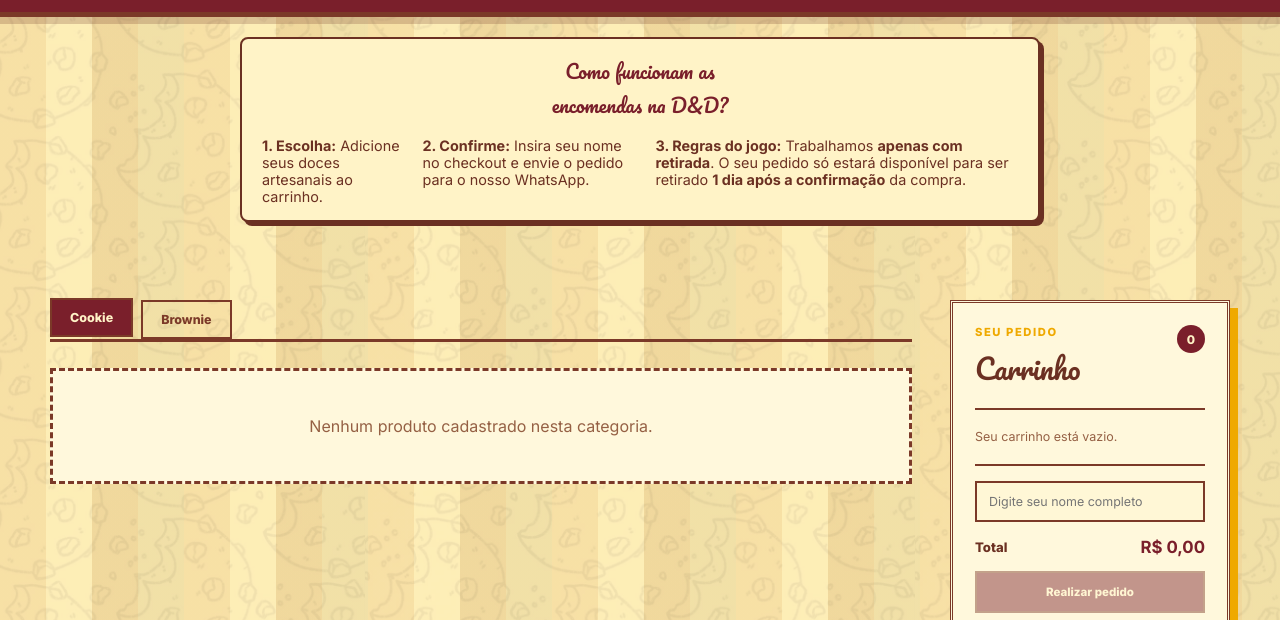
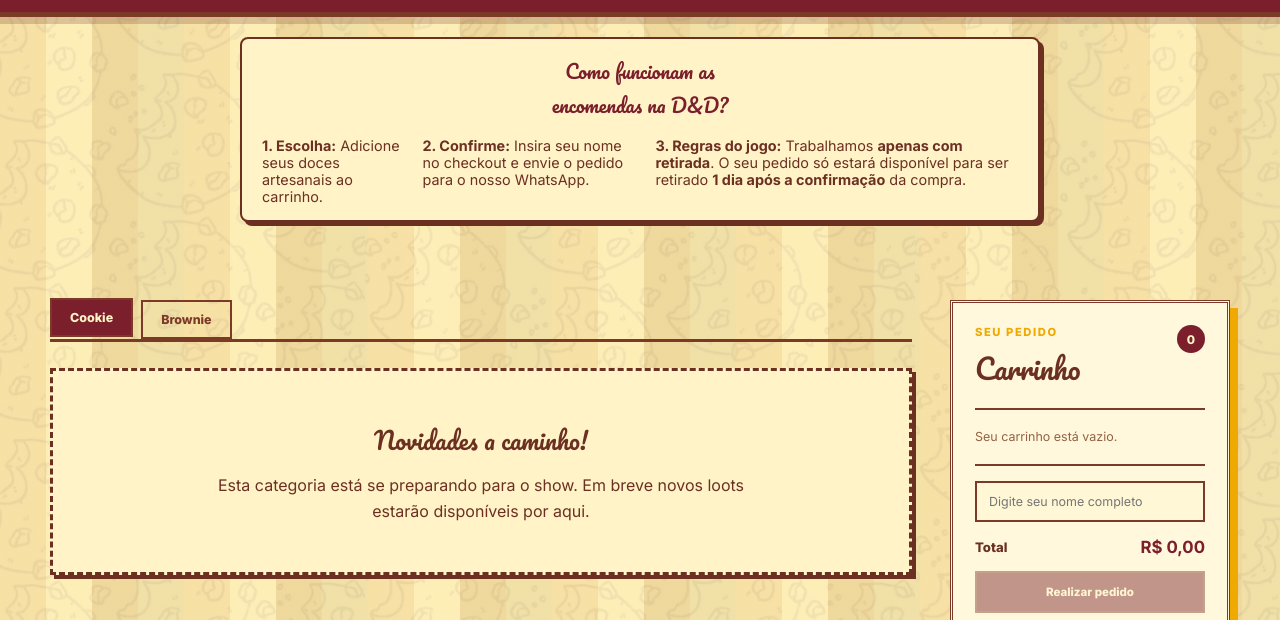
Before and after one commit to Raync-vs/Dados-e-Doces, a plain HTML site: page index.html in a window 1280 px wide. Both pictures are taken after a click on the tab "Cookie". Shown: the part 167-787 px from the top of the page. Drawn offline with Linux system fonts and the light colour scheme; no server answers.

Commit message:
Adiciona aviso padrao de em breve para categoria vazias

```diff
--- a/css/style.css
+++ b/css/style.css
@@ -783,13 +783,25 @@ textarea:focus {
 	text-align: center;
 }
 
-.empty-state {
+.category-empty-state {
 	grid-column: 1 / -1;
-	padding: 45px 20px;
-	color: var(--muted);
+	padding: 48px 24px;
+	color: var(--ink, #2B1E16);
 	text-align: center;
-	background: var(--paper);
-	border: 3px dashed var(--line);
+	background: var(--cream, #FFF3C7);
+	border: 3px dashed var(--ink, #2B1E16);
+	box-shadow: 4px 4px 0px var(--ink, #2B1E16);
+}
+
+.category-empty-state h3 {
+	margin-bottom: 12px;
+	font-size: 1.5rem;
+}
+
+.category-empty-state p {
+	max-width: 560px;
+	margin: 0 auto;
+	line-height: 1.6;
 }
 
 .admin-page-shell {
--- a/js/script.js
+++ b/js/script.js
@@ -221,9 +221,9 @@ function renderizarProdutos() {
 	const produtosFiltrados = produtos.filter((produto) => produto.categoria === categoriaAtiva);
 
 	if (produtosFiltrados.length === 0) {
-		const vazio = document.createElement("p");
-		vazio.className = "empty-state";
-		vazio.textContent = "Nenhum produto cadastrado nesta categoria.";
+		const vazio = document.createElement("div");
+		vazio.className = "category-empty-state";
+		vazio.innerHTML = "<h3>Novidades a caminho!</h3><p>Esta categoria está se preparando para o show. Em breve novos loots estarão disponíveis por aqui.</p>";
 		listaProdutos.append(vazio);
 		return;
 	}
```
